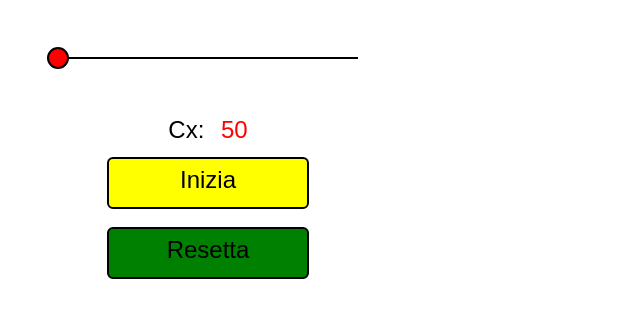
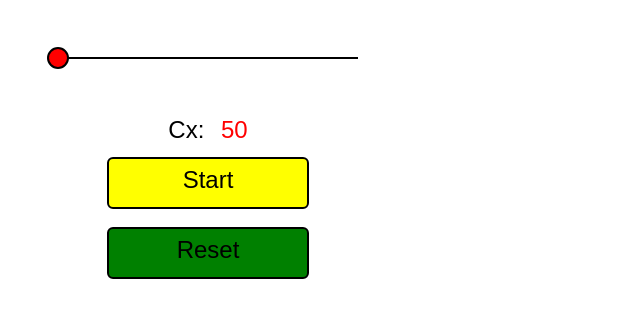
Before and after one commit to samuelegiannetti/ProvaSVG, a plain HTML site: page index.html in a window 1280 px wide. Shown: the full height of the page, 0-640 px from the left. Drawn offline with Linux system fonts and the light colour scheme.

Commit message:
Cambio nomi

```diff
--- a/index.html
+++ b/index.html
@@ -44,13 +44,13 @@
             <g id="bottoneStart" onclick="startAnimazione(evt)">
                 <rect x="100" y="150" width="200" height="50" rx="5" fill="yellow" stroke="black" stroke-width="2"/>
                 <text x="200" y="180" fill="black" font-family="arial" font-size="24" text-anchor="middle">
-                    Inizia
+                    Start
                 </text>
             </g>
             <g id="bottoneReset" onclick="resetAnimazione(evt)">
                 <rect x="100" y="220" width="200" height="50" rx="5" fill="green" stroke="black" stroke-width="2"/>
                 <text x="200" y="250" fill="black" font-family="arial" font-size="24" text-anchor="middle">
-                    Resetta
+                    Reset
                 </text>
             </g>
         </svg>
```
